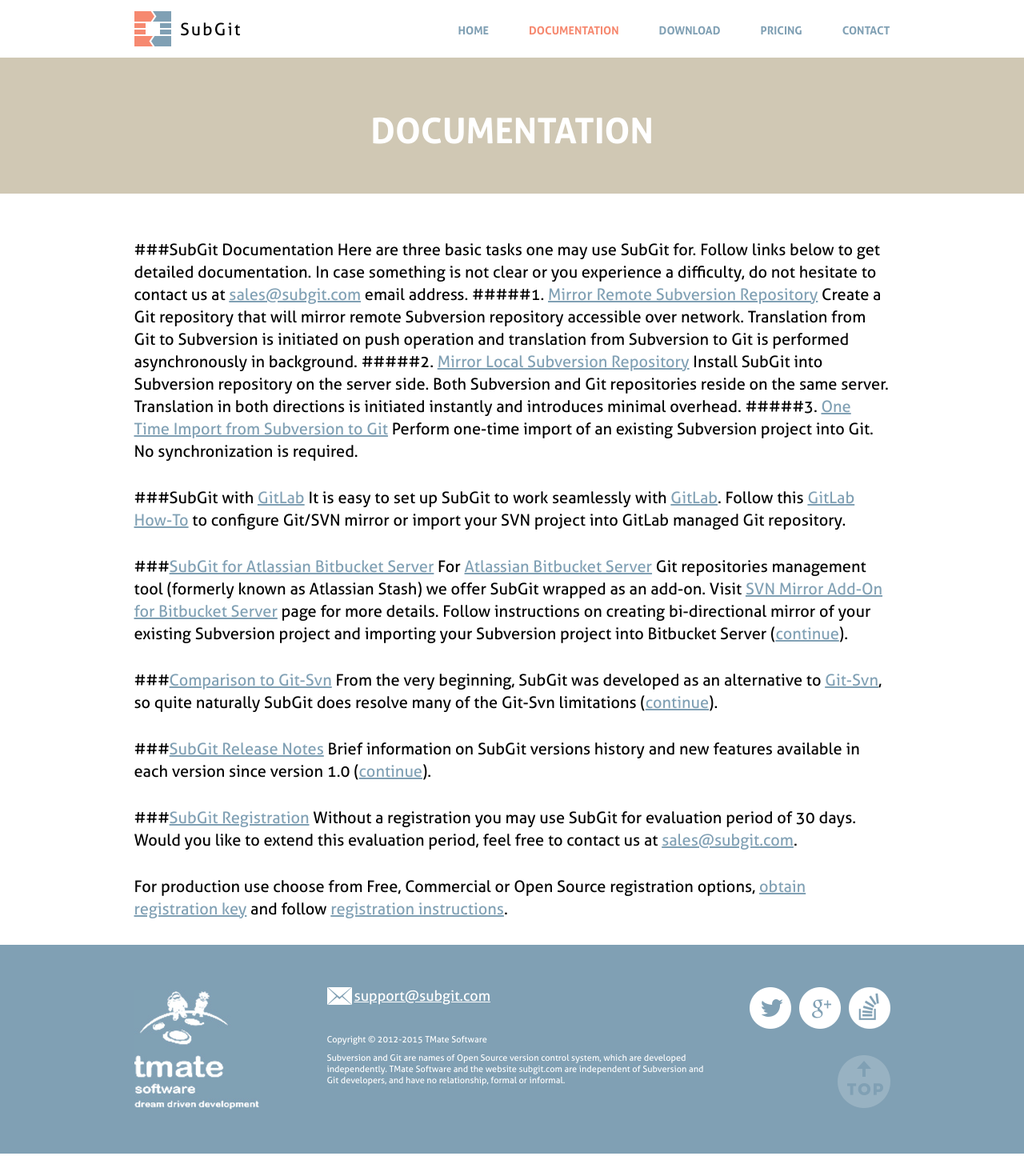
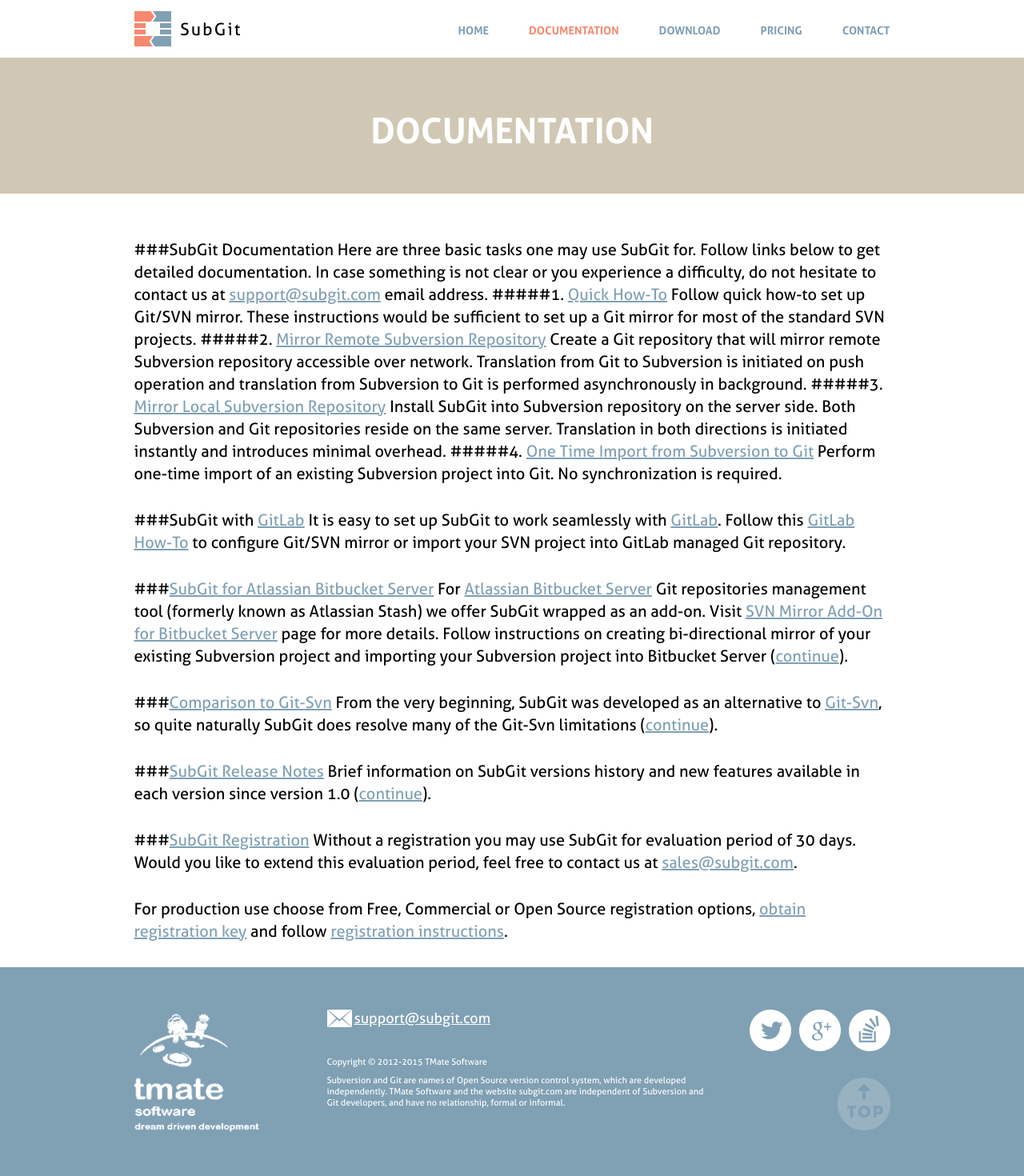
Before and after one commit to waaa/tmate.github.io, a Jekyll site: the page built from documentation.html, in a window 1280 px wide. Shown: the whole page at 80% size. Built offline with Jekyll 4.4.1, drawn with Linux system fonts in a browser that asks for light colours; Markdown is read by kramdown in place of the engine named in the settings; comment, search, counter and statistics services are not loaded; before the commit the page ends 1442 px from its top, so only the background shows below that.

Commit message:
Quick HOWTO

```diff
--- a/documentation.html
+++ b/documentation.html
@@ -7,12 +7,14 @@
 {% capture content %}
 ###SubGit Documentation
 Here are three basic tasks one may use SubGit for. Follow links below to get detailed documentation. In case something is not clear or you experience a difficulty,
-do not hesitate to contact us at [sales@subgit.com](mailto:sales@subgit.com) email address.
-#####1. [Mirror Remote Subversion Repository](remote-book.html)
+do not hesitate to contact us at [support@subgit.com](mailto:support@subgit.com) email address.
+#####1. [Quick How-To](howto.html)
+Follow quick how-to set up Git/SVN mirror. These instructions would be sufficient to set up a Git mirror for most of the standard SVN projects.
+#####2. [Mirror Remote Subversion Repository](remote-book.html)
 Create a Git repository that will mirror remote Subversion repository accessible over network. Translation from Git to Subversion is initiated on push operation and translation from Subversion to Git is performed asynchronously in background.
-#####2. [Mirror Local Subversion Repository](book.html)
+#####3. [Mirror Local Subversion Repository](book.html)
 Install SubGit into Subversion repository on the server side. Both Subversion and Git repositories reside on the same server. Translation in both directions is initiated instantly and introduces minimal overhead.
-#####3. [One Time Import from Subversion to Git](remote-book.html#7)
+#####4. [One Time Import from Subversion to Git](remote-book.html#7)
 Perform one-time import of an existing Subversion project into Git. No synchronization is required.
 
 ###SubGit with [GitLab](https://gitlab.com/)
--- a/howto.html
+++ b/howto.html
@@ -1,6 +1,5 @@
 ---
 layout: documentation
-active: documentation
 subtitle: SVN to Git Quick How-To
 ---
 <div class="wrapper">
```
